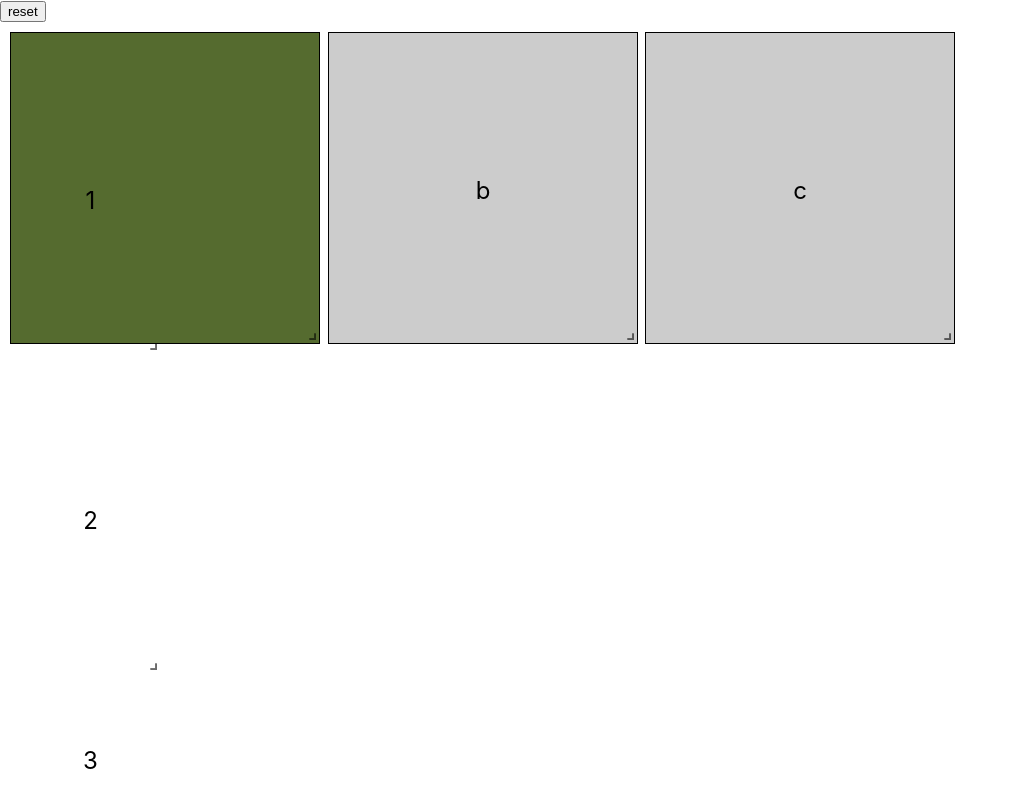
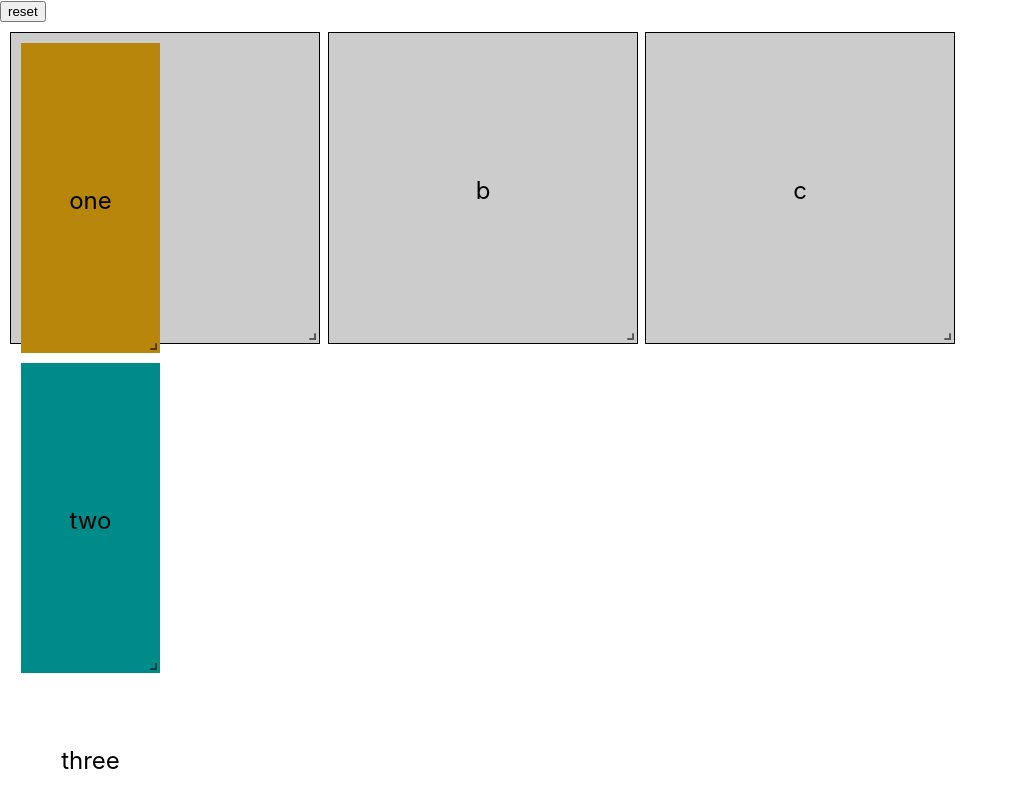
Before and after one commit to akazwz/react-grid-layout, a React (Create React App) app: page / in a window 1280 px wide. Shown: the top 800 px of the page, without its empty margins (0-1018 px from the left). Built offline with nearby package versions, Linux system fonts and the light colour scheme.

Commit message:
网格布局

```diff
--- a/src/components/InnerGridLayout.js
+++ b/src/components/InnerGridLayout.js
@@ -8,57 +8,55 @@ const InnerGridLayout = () => {
     const breakpoints = {lg: 1200, md: 996, sm: 768, xs: 480, xxs: 0};
     const layouts = {
         lg: [
-            {x: 0, y: 0, w: 1, h: 1, i: '1',},
-            {x: 0, y: 0, w: 1, h: 1, i: '2',},
-            {x: 0, y: 0, w: 1, h: 1, i: '3',},
-            {x: 0, y: 0, w: 1, h: 1, i: '4',},
+            {x: 0, y: 0, w: 1, h: 2, i: 'one',},
+            {x: 0, y: 0, w: 1, h: 2, i: 'two',},
+            {x: 0, y: 0, w: 1, h: 1, i: 'three',},
+            {x: 0, y: 0, w: 1, h: 1, i: 'four',},
         ],
         md: [
-            {x: 0, y: 0, w: 1, h: 1, i: '1',},
-            {x: 0, y: 0, w: 1, h: 1, i: '2',},
-            {x: 0, y: 0, w: 1, h: 1, i: '3',},
-            {x: 0, y: 0, w: 1, h: 1, i: '4',},
+            {x: 0, y: 0, w: 1, h: 2, i: 'one',},
+            {x: 0, y: 0, w: 1, h: 2, i: 'two',},
+            {x: 0, y: 0, w: 1, h: 1, i: 'three',},
+            {x: 0, y: 0, w: 1, h: 1, i: 'four',},
         ],
         sm: [
-            {x: 0, y: 0, w: 1, h: 1, i: '1',},
-            {x: 0, y: 0, w: 1, h: 1, i: '2',},
-            {x: 0, y: 0, w: 1, h: 1, i: '3',},
-            {x: 0, y: 0, w: 1, h: 1, i: '4',},
+            {x: 0, y: 0, w: 1, h: 2, i: 'one',},
+            {x: 0, y: 0, w: 1, h: 2, i: 'two',},
+            {x: 0, y: 0, w: 1, h: 1, i: 'three',},
+            {x: 0, y: 0, w: 1, h: 1, i: 'four',},
         ],
         xs: [
-            {x: 0, y: 0, w: 1, h: 1, i: '1',},
-            {x: 0, y: 0, w: 1, h: 1, i: '2',},
-            {x: 0, y: 0, w: 1, h: 1, i: '3',},
-            {x: 0, y: 0, w: 1, h: 1, i: '4',},
+            {x: 0, y: 0, w: 2, h: 2, i: 'one',},
+            {x: 0, y: 0, w: 2, h: 2, i: 'two',},
+            {x: 0, y: 0, w: 1, h: 1, i: 'three',},
+            {x: 0, y: 0, w: 1, h: 1, i: 'four',},
         ],
         xxs: [
-            {x: 0, y: 0, w: 1, h: 2, i: '1',},
-            {x: 0, y: 0, w: 1, h: 2, i: '2',},
-            {x: 0, y: 0, w: 1, h: 1, i: '3',},
-            {x: 0, y: 0, w: 1, h: 1, i: '4',},
+            {x: 0, y: 0, w: 1, h: 2, i: 'one',},
+            {x: 0, y: 0, w: 1, h: 2, i: 'two',},
+            {x: 0, y: 0, w: 1, h: 1, i: 'three',},
+            {x: 0, y: 0, w: 1, h: 1, i: 'four',},
         ],
     };
     return (
-        <div className="main">
         <ResponsiveGridLayout
             breakpoints={breakpoints}
             cols={cols}
             layouts={layouts}
         >
-                <div key="1" className="1">
-                    <span className="text">1</span>
+            <div key="one" className="one">
+                <span className="text">one</span>
             </div>
-                <div key="2" className="2">
-                    <span className="text">2</span>
+            <div key="two" className="two">
+                <span className="text">two</span>
             </div>
-                <div key="3" className="3">
-                    <span className="text">3</span>
+            <div key="three" className="three">
+                <span className="text">three</span>
             </div>
-                <div key="4" className="4">
-                    <span className="text">4</span>
+            <div key="four" className="four">
+                <span className="text">four</span>
             </div>
         </ResponsiveGridLayout>
-        </div>
     );
 };
 
--- a/src/css/InnerGridLayout.css
+++ b/src/css/InnerGridLayout.css
@@ -1,3 +1,4 @@
+
 .main {
     width: 100%;
     height: 100%;
@@ -15,3 +16,13 @@
     margin: auto;
     height: 24px;
 }
+
+.one {
+    background-color: darkgoldenrod;
+    padding: 0;
+}
+
+.two {
+    background-color: darkcyan;
+    padding: 0;
+}
```
Lines whose indentation alone changed are shown as unchanged.
